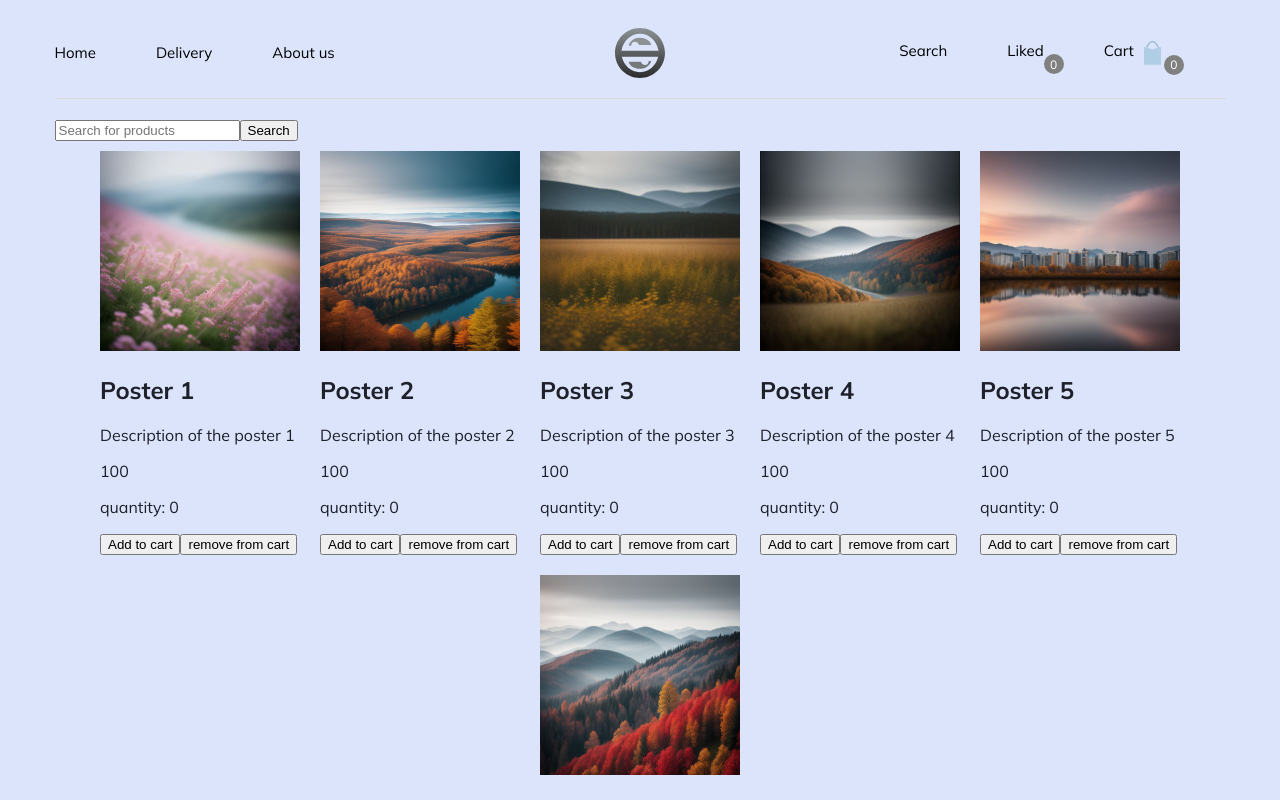
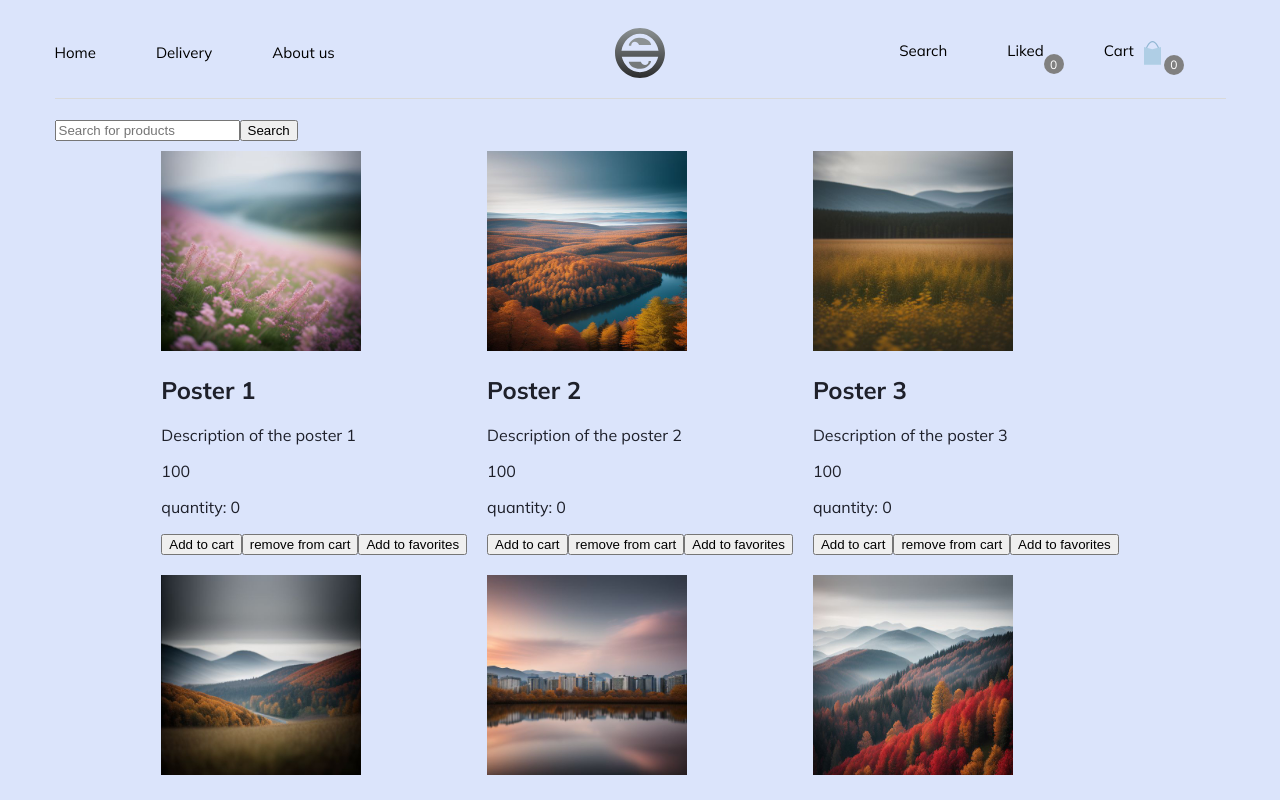
Before and after one commit to Koraus/posterposterszone, a React (Vite) app: page /#/search in a window 1280 px wide. Shown: the top 800 px of the page. Built offline with nearby package versions, Linux system fonts and the light colour scheme.

Commit message:
add Favorites

```diff
--- a/src/components/ProductCard.tsx
+++ b/src/components/ProductCard.tsx
@@ -1,11 +1,13 @@
 import { useRecoilState } from "recoil"
 import { cartRecoil } from "../cartRecoil"
 import { ProductData } from "../data"
+import { favoritesRecoil } from "../favoriteRecoil";
 
 
 export const ProductCard = ({ productData }: { productData: ProductData }) => {
 
-    const [cart, setCart] = useRecoilState(cartRecoil)
+    const [cart, setCart] = useRecoilState(cartRecoil);
+    const [favorites, setFavorites] = useRecoilState(favoritesRecoil);
 
     const increaseNumber = () => {
         if (cart.filter((item) => item.id === productData.id).length > 0) {
@@ -56,6 +58,19 @@ export const ProductCard = ({ productData }: { productData: ProductData }) => {
             }
         }
     }
+    const switchFavorites = () => {
+        console.log(favorites)
+        if (favorites.some((item) => item === productData.id)) {
+            setFavorites(
+                favorites.filter((item) => item !== productData.id)
+            )
+        } else {
+            setFavorites([
+                ...favorites,
+                productData.id
+            ])
+        }
+    }
     return (
         <div css={{ padding: "10px" }}>
             <img src={productData.imgUrl} alt={productData.title} css={{
@@ -74,6 +89,9 @@ export const ProductCard = ({ productData }: { productData: ProductData }) => {
             <button onClick={() => reduceNumber()}>
                 remove from cart
             </button>
+            <button onClick={() => switchFavorites()}>
+               {favorites.some((item) => item === productData.id) ? 'Remove from favorites' : 'Add to favorites'}
+            </button>
         </div>
     )
 }
--- a/src/pages/Cart.tsx
+++ b/src/pages/Cart.tsx
@@ -1,10 +1,25 @@
+import { useRecoilValue } from "recoil"
+import { cartRecoil } from "../cartRecoil"
+import { ProductCard } from "../components/ProductCard"
+import { productsData } from "../data"
 
 
 export const Cart = () => {
+    const cart = useRecoilValue(cartRecoil);
 
     return (
         <div>
             <h1>Cart</h1>
+            <div>
+                {
+                    cart.map((item) => {
+                        const productData = productsData.find((product) => product.id === item.id);
+                        return (
+                             productData && <ProductCard key={item.id} productData={productData} />
+                    )
+                })
+                }
+            </div>
         </div>
     )
 }
--- a/src/pages/Liked.tsx
+++ b/src/pages/Liked.tsx
@@ -1,7 +1,20 @@
+import { useRecoilValue } from "recoil";
+import { favoritesRecoil } from "../favoriteRecoil";
+import { ProductCard } from "../components/ProductCard";
+import { productsData } from "../data"
+
+
 export const Liked = () => {
+    const favorites = useRecoilValue(favoritesRecoil);
     return (
         <div>
-            <h1>Liked</h1>
+            <h1>Favorites</h1>
+            {favorites.map((id) => {
+                const productData = productsData.find((product) => product.id === id);
+                return (
+                    productData && <ProductCard key={id} productData={productData} />
+                )
+            })}
         </div>
     )
 };
```
